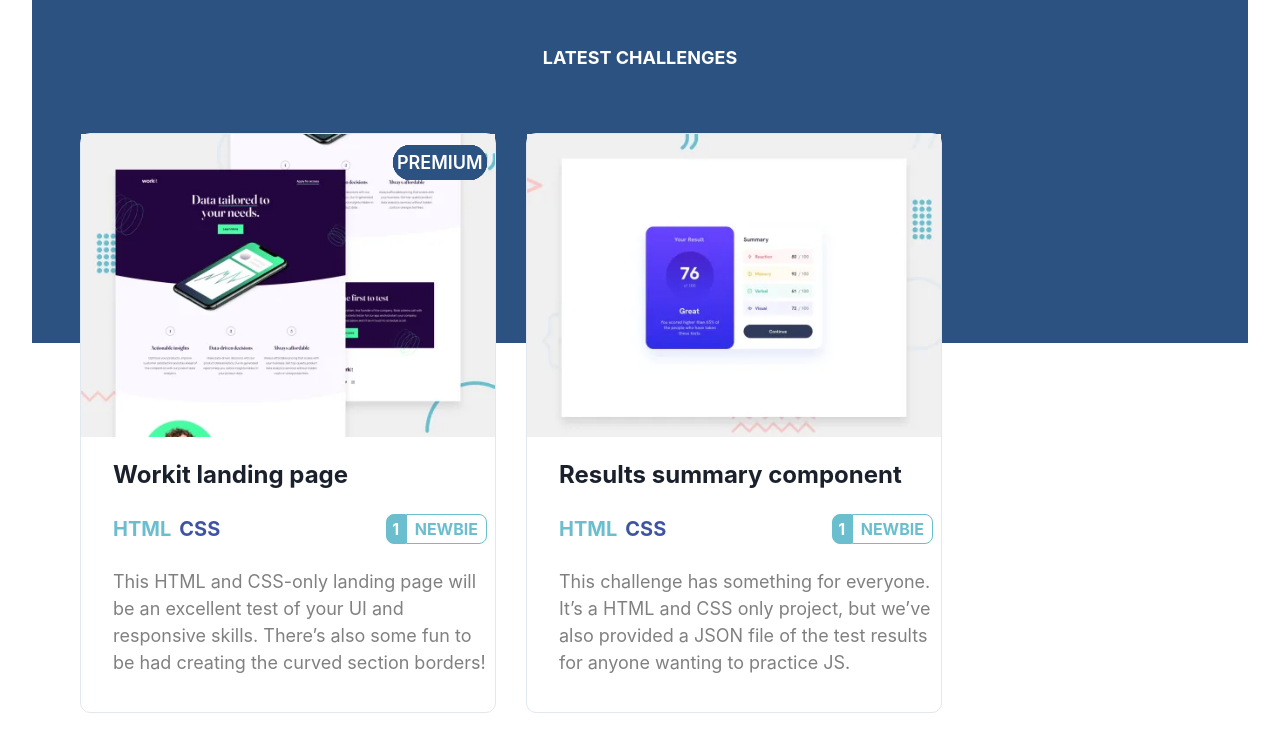
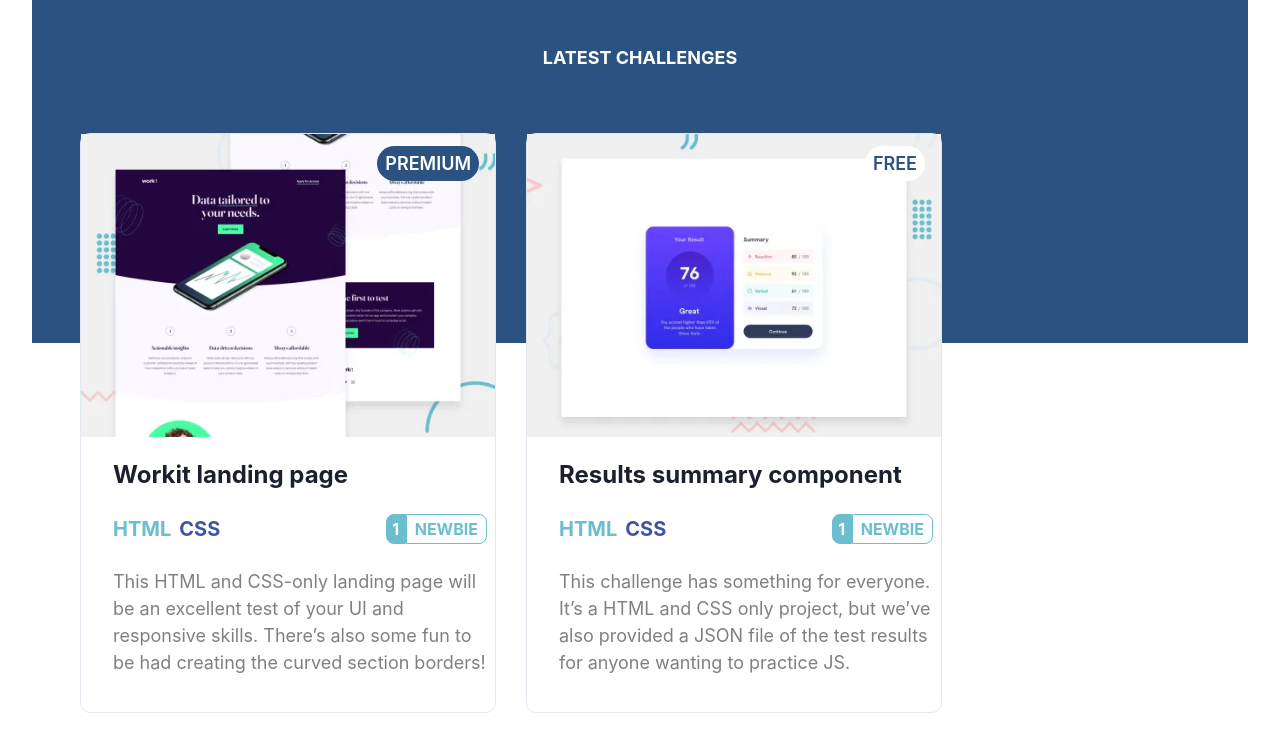
Before and after one commit to uluisik/frontend-mentor, a React (Create React App) app: page / in a window 1280 px wide. Shown: the part 1400-2142 px from the top of the page. Built offline with nearby package versions, Linux system fonts and the light colour scheme.

Commit message:
improve code quality

```diff
--- a/src/components/Challenges/ChallengeItemCard.tsx
+++ b/src/components/Challenges/ChallengeItemCard.tsx
@@ -6,6 +6,7 @@
   techs: string[];
   level: number;
   description: string;
+  price: string;
 };
 
 const LEVELS = ["NEWBIE", "JUNIOR", "INTERMEDIATE", "ADVANCED"];
@@ -30,6 +31,7 @@
   techs,
   level,
   description,
+  price,
 }: BoxProps) {
   return (
     <Flex
@@ -39,6 +41,7 @@
       w="416px"
       h="580px"
       borderRadius="10"
+      position="relative"
     >
       <Image cursor="pointer" mb="6" src={image} />
       <Flex position="relative" flexDirection="column" mb="6" ml="8 ">
@@ -100,17 +103,18 @@
       </Flex>
       <Flex
         borderRadius="20"
-        bg="blue.700"
+        bg={price === "FREE" ? "white" : "blue.700"}
         position="absolute"
-        top="1545px"
-        left="393px"
-        color="white"
+        top="3"
+        right="3"
+        color={price === "FREE" ? "blue.700" : "white"}
         p="1"
         fontSize="lg"
         fontWeight="semibold"
         mr="1"
+        px="2"
       >
-        PREMIUM
+        {price}
       </Flex>
     </Flex>
   );
--- a/src/components/Challenges/Challenges.tsx
+++ b/src/components/Challenges/Challenges.tsx
@@ -7,9 +7,9 @@
     title: "Workit landing page",
     techs: ["HTML", "CSS"],
     level: 1,
-
     description:
       "This HTML and CSS-only landing page will be an excellent test of your UI and responsive skills. There’s also some fun to be had creating the curved section borders!",
+    price: "PREMIUM",
   },
   {
     image: "image/results.webp",
@@ -19,6 +19,7 @@
 
     description:
       "This challenge has something for everyone. It’s a HTML and CSS only project, but we’ve also provided a JSON file of the test results for anyone wanting to practice JS.",
+    price: "FREE",
   },
   {
     image: "image/dictionary.webp",
@@ -28,6 +29,7 @@
 
     description:
       "This HTML and CSS-only landing page will be an excellent test of your UI and responsive skills. There’s also some fun to be had creating the curved section borders!",
+    price: "PREMIUM",
   },
   {
     image: "image/multi.webp",
@@ -37,6 +39,7 @@
 
     description:
       "An excellent test for your form-building and JS skills, this project will pose many challenges along the way to completion.",
+    price: "FREE",
   },
   {
     image: "image/single.webp",
@@ -46,6 +49,7 @@
 
     description:
       "Test your HTML and CSS skills with this portfolio site. Basic JS knowledge is needed for the form validation. You can even customize and use this as your own site!",
+    price: "PREMIUM",
   },
   {
     image: "image/news.webp",
@@ -55,6 +59,7 @@
 
     description:
       "This news homepage will be an excellent opportunity to practice your CSS Grid skills. There will be lots of tricky decisions to make and plenty of learning opportunities!",
+    price: "FREE",
   },
 ];
 
@@ -82,6 +87,7 @@
             techs={item.techs}
             level={item.level}
             description={item.description}
+            price={item.price}
           />
         ))}
       </Flex>
```
